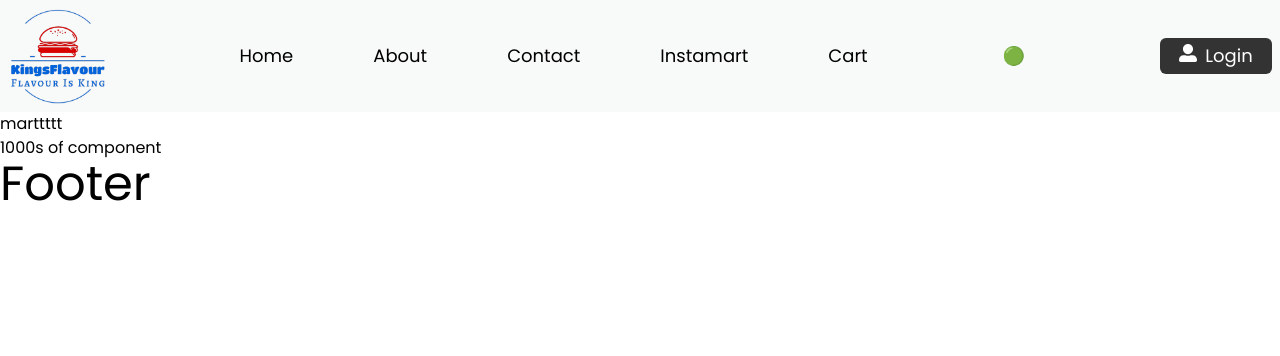
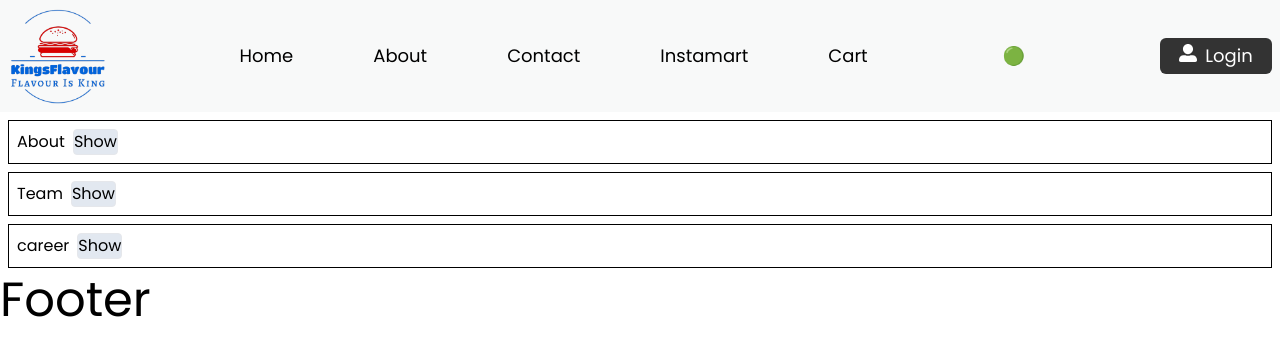
Before and after one commit to dipesh-develops/KingsFlavour, a React (Vite) app: page /instamart in a window 1280 px wide. Shown: the top 356 px of the page. Built offline with nearby package versions, Linux system fonts and the light colour scheme.

Commit message:
created a collapsible accordion

```diff
--- a/src/component/Instamart.js
+++ b/src/component/Instamart.js
@@ -1,8 +1,63 @@
+import { useState } from "react";
+
+const Section = ({ heading, desc, isVisible, setIsVisible }) => {
+  return (
+    <div className="border border-black m-2 p-2">
+      <h1 className="inline mr-2">{heading}</h1>
+      {isVisible ? (
+        <div>
+          <button
+            onClick={() => setIsVisible(null)}
+            className="border rounded bg-slate-200 inline"
+          >
+            Hide
+          </button>
+          <p>{desc}</p>
+        </div>
+      ) : (
+        <button
+          onClick={() => setIsVisible()}
+          className="border rounded bg-slate-200"
+        >
+          Show
+        </button>
+      )}
+
+      {/* {isVisible && } */}
+    </div>
+  );
+};
+
 const Instamart = () => {
+  const [visibleSection, setVisibleSection] = useState("");
   return (
     <>
-      <h1>marttttt</h1>
-      <h2>1000s of component</h2>
+      <Section
+        isVisible={visibleSection === "about"}
+        heading={"About"}
+        desc={
+          "Lorem Ipsum is simply dummy text of the printing and typesetting industry. Lorem Ipsum has been the industry's standard dummy text ever since the 1500s, when an unknown printer took a galley of type and scrambled it to make a type specimen book. It has survived not only five centuries, but also the leap into electronic typesetting, remaining essentially unchanged. It was popularised in the 1960s with the release of Letraset sheets containing Lorem Ipsum passages, and more recently with desktop publishing software like Aldus PageMaker including versions of Lorem Ipsum."
+        }
+        setIsVisible={(about = "about") => {
+          setVisibleSection(about);
+        }}
+      />
+      <Section
+        isVisible={visibleSection === "team"}
+        heading={"Team"}
+        desc={
+          "Lorem Ipsum is simply dummy text of the printing and typesetting industry. Lorem Ipsum has been the industry's standard dummy text ever since the 1500s, when an unknown printer took a galley of type and scrambled it to make a type specimen book. It has survived not only five centuries, but also the leap into electronic typesetting, remaining essentially unchanged. It was popularised in the 1960s with the release of Letraset sheets containing Lorem Ipsum passages, and more recently with desktop publishing software like Aldus PageMaker including versions of Lorem Ipsum."
+        }
+        setIsVisible={(team = "team") => setVisibleSection(team)}
+      />
+      <Section
+        isVisible={visibleSection === "career"}
+        heading={"career"}
+        desc={
+          "Lorem Ipsum is simply dummy text of the printing and typesetting industry. Lorem Ipsum has been the industry's standard dummy text ever since the 1500s, when an unknown printer took a galley of type and scrambled it to make a type specimen book. It has survived not only five centuries, but also the leap into electronic typesetting, remaining essentially unchanged. It was popularised in the 1960s with the release of Letraset sheets containing Lorem Ipsum passages, and more recently with desktop publishing software like Aldus PageMaker including versions of Lorem Ipsum."
+        }
+        setIsVisible={(career = "career") => setVisibleSection(career)}
+      />
     </>
   );
 };
```
